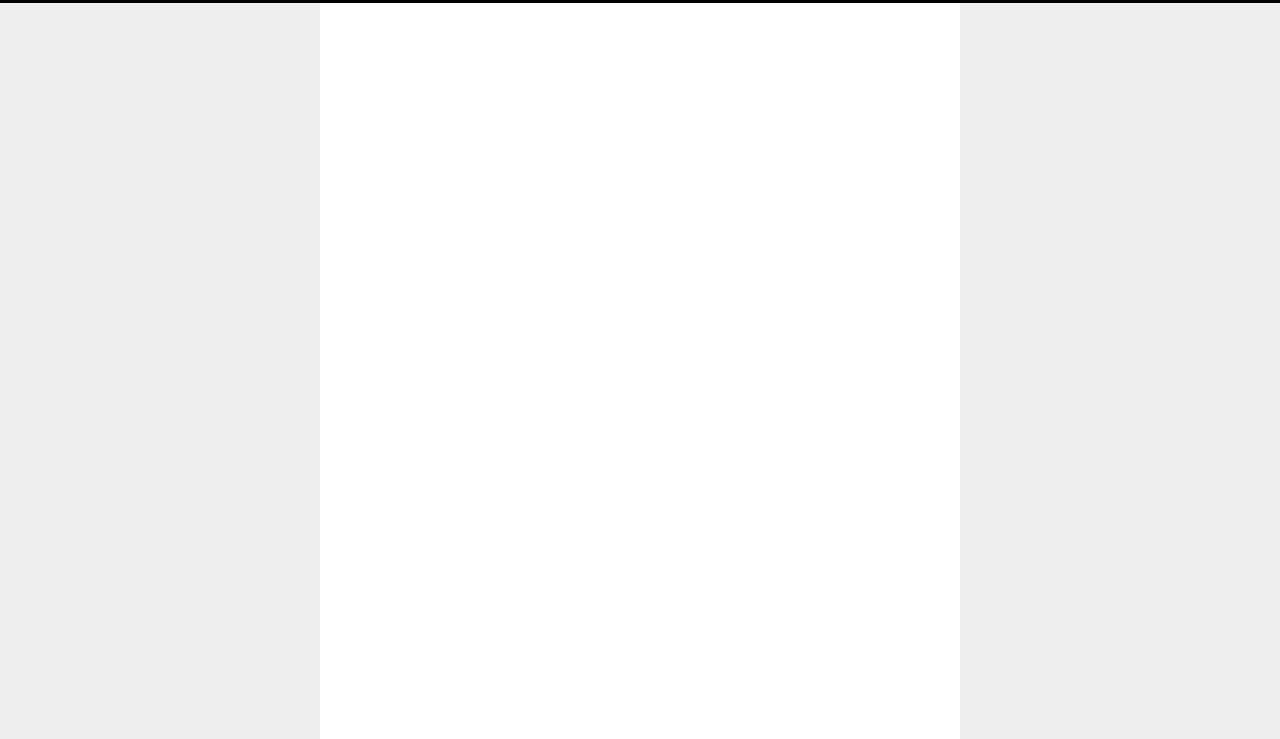
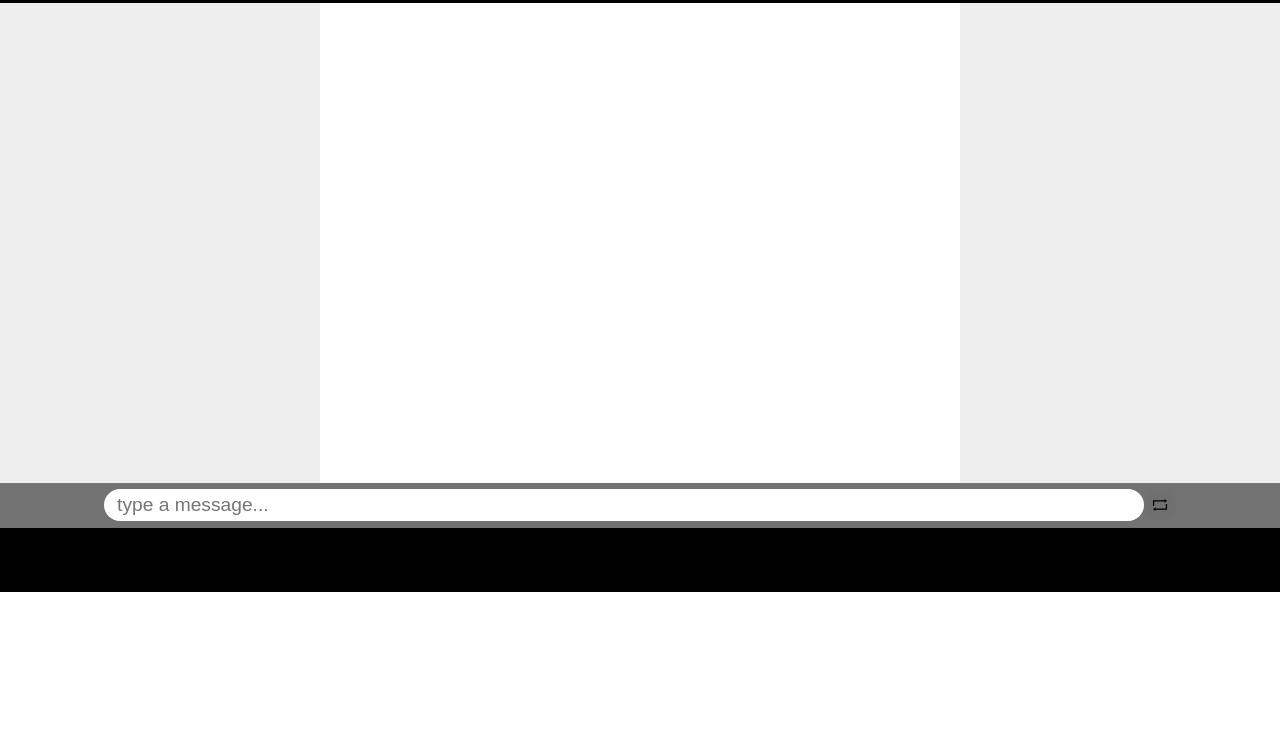
Before and after one commit to JohnSmithW/LabWork6, a plain HTML site: page task2/index.html in a window 1280 px wide. Shown: the part 61-800 px from the top of the page. Drawn offline with Linux system fonts and the light colour scheme.

Commit message:
fixed some issues

```diff
--- a/task2/styles.css
+++ b/task2/styles.css
@@ -48,7 +48,7 @@ body {
   display: flex;
   align-items: center;
   width: 50%;
-  height: 70.5vmax;
+  height: 37.5vmax;
   flex-direction: column;
   overflow-x: hidden;
   overflow-y: auto;
```
